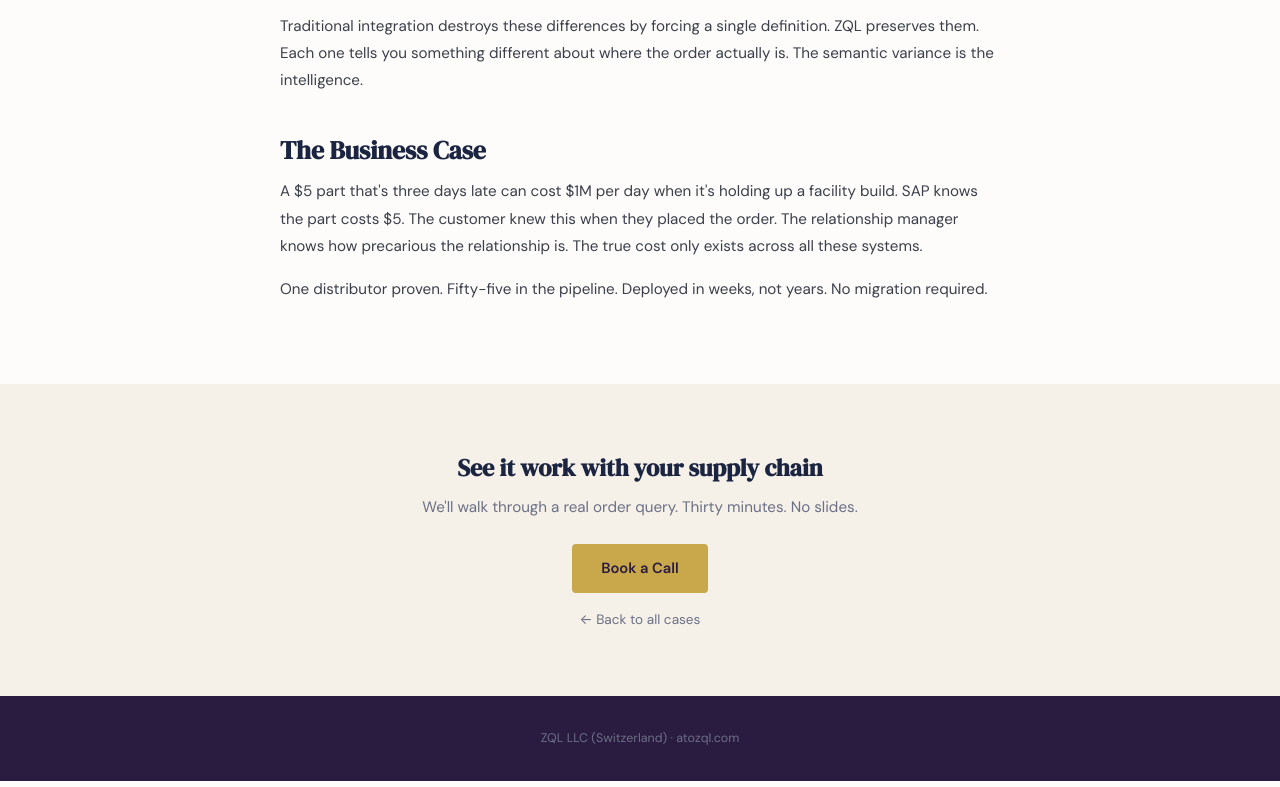
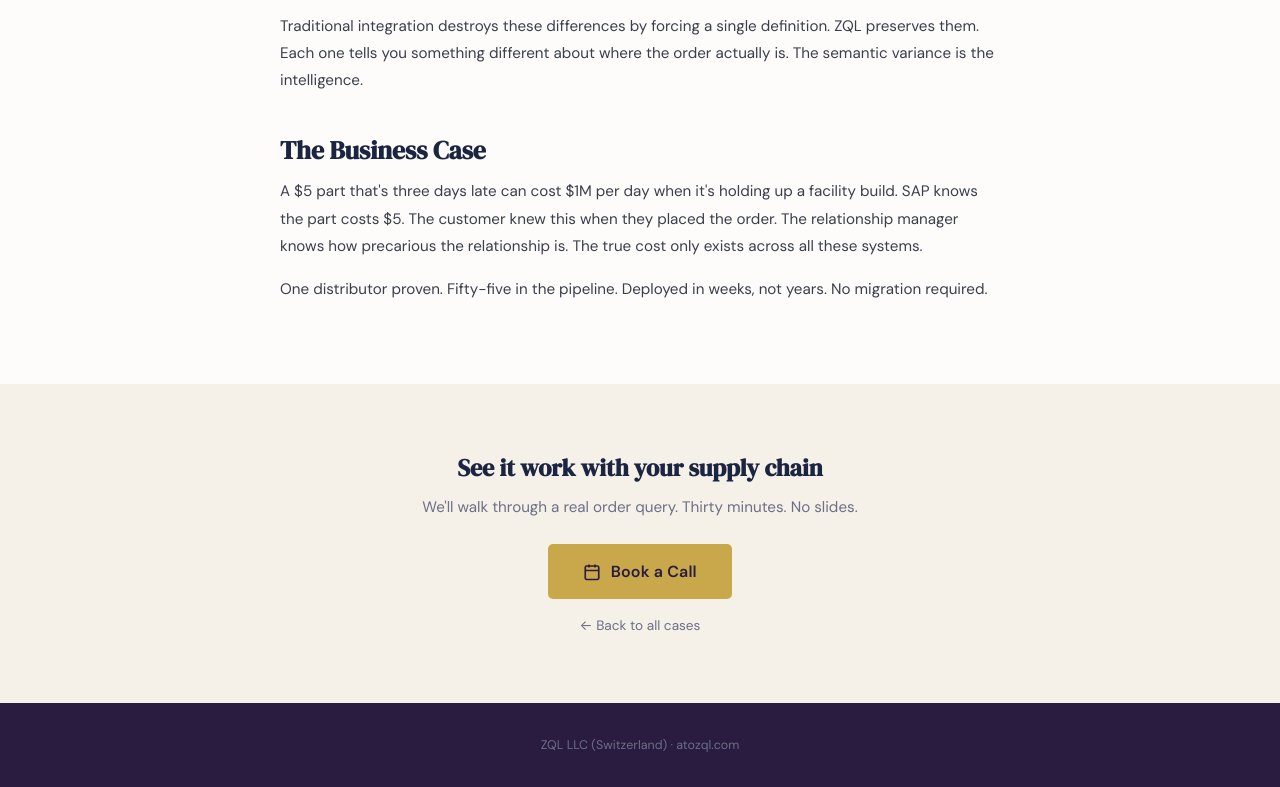
Before and after one commit to nattkins/atozql, a plain HTML site: page cases/supply-chain.html in a window 1280 px wide. Shown: the part 2136-2923 px from the top of the page. Drawn offline with Linux system fonts and the light colour scheme.

Commit message:
Update supply-chain.html

```diff
--- a/cases/supply-chain.html
+++ b/cases/supply-chain.html
@@ -77,8 +77,10 @@
 <section class="case-cta">
   <h3>See it work with your supply chain</h3>
   <p>We'll walk through a real order query. Thirty minutes. No slides.</p>
-  <a href="https://calendly.com/zql" class="case-cta-btn" target="_blank" rel="noopener">Book a Call</a>
-  <br><a href="../#portfolio" class="case-back-link">← Back to all cases</a>
+    <a href="https://calendar.google.com/calendar/u/0/appointments/schedules/AcZssZ0Bnq7jInrJHYN5Hr6QOY1gN9-2ZDQjzw58OiKadEJLzqVRLuks8G5MtCrS5zxZva7XmAnVZwc9?gv=true" class="cta-button" target="_blank" rel="noopener">
+      <svg fill="none" stroke="currentColor" stroke-width="2.2" viewBox="0 0 24 24"><rect x="3" y="4" width="18" height="18" rx="2"/><path d="M16 2v4M8 2v4M3 10h18"/></svg>
+      Book a Call
+    </a>  <br><a href="../#portfolio" class="case-back-link">← Back to all cases</a>
 </section>
 
 <footer>ZQL LLC (Switzerland) · atozql.com</footer>
```
